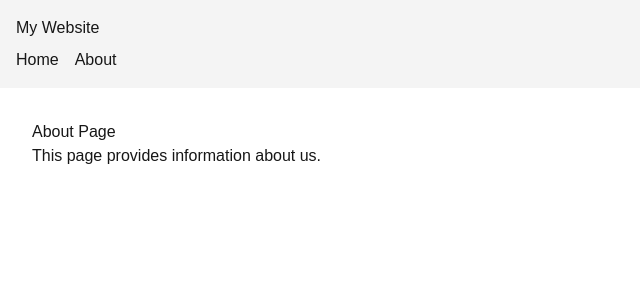
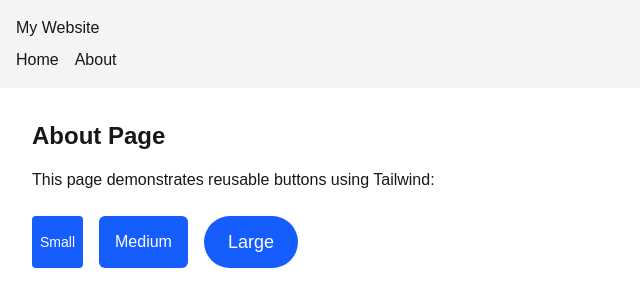
Before and after one commit to ylb43u/alx-project-0x02-setup, a Next.js app in the folder alx-project-0x02/: page /about in a window 1280 px wide. Shown: the top 306 px of the page, without its empty margins (0-640 px from the left). Built offline with nearby package versions, Linux system fonts and the light colour scheme.

Commit message:
Create and Use a Button Component

```diff
--- /dev/null
+++ b/alx-project-0x02/components/common/Button.tsx
@@ -0,0 +1,34 @@
+// components/common/Button.tsx
+import React from 'react';
+import { ButtonProps } from '@/interfaces';
+
+const sizeClasses = {
+  small: 'px-2 py-1 text-sm',
+  medium: 'px-4 py-2 text-base',
+  large: 'px-6 py-3 text-lg',
+};
+
+const shapeClasses = {
+  'rounded-sm': 'rounded-sm',
+  'rounded-md': 'rounded-md',
+  'rounded-full': 'rounded-full',
+};
+
+const Button: React.FC<ButtonProps> = ({
+  title,
+  size = 'medium',
+  shape = 'rounded-md',
+  className = '',
+  ...rest
+}) => {
+  const base = 'bg-blue-600 text-white hover:bg-blue-700 transition-colors';
+  const finalClass = `${base} ${sizeClasses[size]} ${shapeClasses[shape]} ${className}`;
+
+  return (
+    <button className={finalClass} {...rest}>
+      {title}
+    </button>
+  );
+};
+
+export default Button;
--- a/alx-project-0x02/interfaces/index.ts
+++ b/alx-project-0x02/interfaces/index.ts
@@ -15,3 +15,9 @@
   onClose: () => void;
   onSubmit: (post: CardProps) => void;
 }
+
+export interface ButtonProps extends React.ButtonHTMLAttributes<HTMLButtonElement> {
+  title: string;
+  size?: 'small' | 'medium' | 'large';
+  shape?: 'rounded-sm' | 'rounded-md' | 'rounded-full';
+}
--- a/alx-project-0x02/pages/about.tsx
+++ b/alx-project-0x02/pages/about.tsx
@@ -1,14 +1,21 @@
 // pages/about.tsx
 import React from 'react';
 import Header from '../components/layout/Header';
+import Button from '../components/common/Button';
 
 const AboutPage: React.FC = () => {
   return (
     <>
       <Header />
-      <main style={{ padding: '2rem' }}>
-        <h1>About Page</h1>
-        <p>This page provides information about us.</p>
+      <main className="p-8">
+        <h1 className="text-2xl font-bold mb-4">About Page</h1>
+        <p className="mb-6">This page demonstrates reusable buttons using Tailwind:</p>
+
+        <div className="flex gap-4">
+          <Button title="Small" size="small" shape="rounded-sm" />
+          <Button title="Medium" size="medium" shape="rounded-md" />
+          <Button title="Large" size="large" shape="rounded-full" />
+        </div>
       </main>
     </>
   );
```
